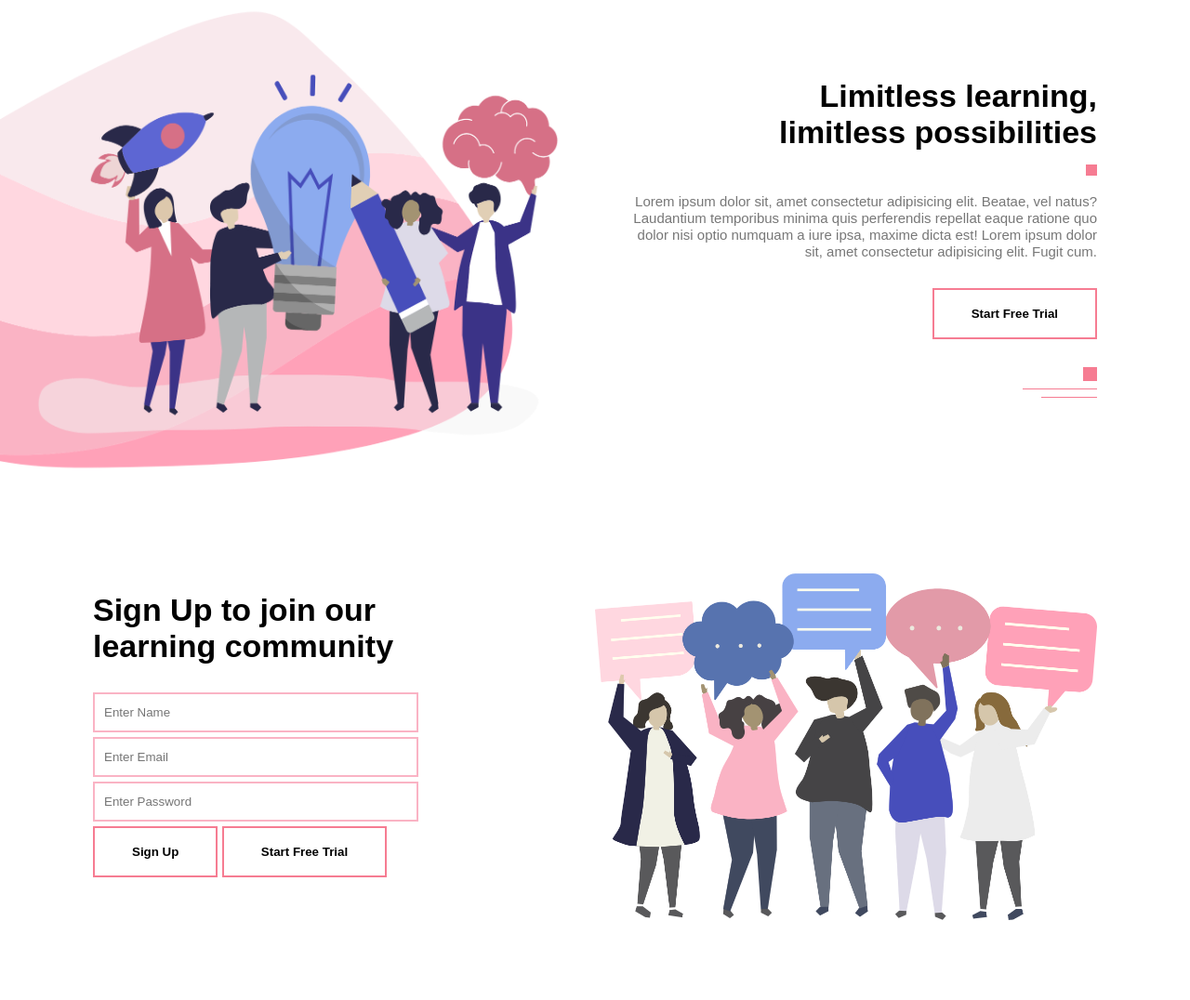
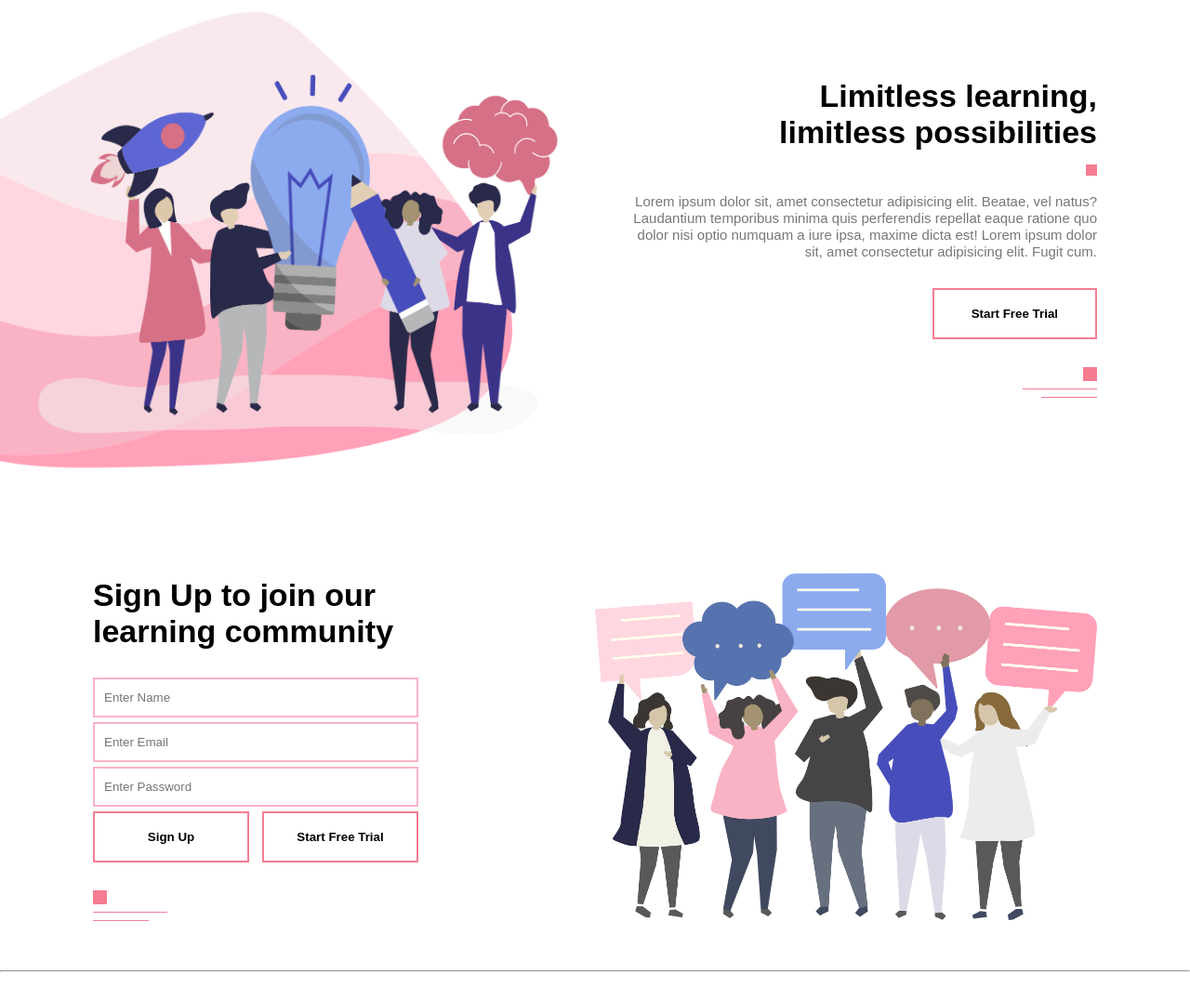
Before and after one commit to Glightman/Blake_Leading, a Python web app: template templates/index.html in a window 1280 px wide. Shown: the part 2628-3704 px from the top of the page at 93% size. Before the commit the page ends 3618 px from the top, so only its background shows below. Run offline with Jinja, Linux system fonts and the light colour scheme; the template is opened without the code that fills it, so the values that code supplies are empty.

Commit message:
Crinado footer do site

```diff
--- a/static/pages/style.css
+++ b/static/pages/style.css
@@ -226,3 +226,18 @@ form input{
     box-sizing: border-box;
     border: 2px solid #fab3c4;
 }
+.btn-box{
+    width: 100%;
+    display: flex;
+    justify-content: space-between;
+}
+.btn-box button{
+    flex-basis: 48%;
+    padding: 18px 0;
+}
+
+/*---- FOOTER ----*/
+
+#footer{
+    padding: 50px 0 30px;
+}
--- a/templates/index.html
+++ b/templates/index.html
@@ -177,10 +177,23 @@
                         <button class="common-btn">Start Free Trial</button>
                     </div>
                 </form>
+                <div class="line">
+                    <span class="line-1"></span><br>
+                    <span class="line-2"></span><br>
+                    <span class="line-3"></span>
+                </div>
             </div>
             <div class="contact-right-col">
                 <img src="../static/contact.png">
             </div>
+        </div>
+    </section>
+
+
+<!-- FOOTER -->
+    <section id="footer">
+        <div class="containe">
+            <hr>
         </div>
     </section>
 
```
